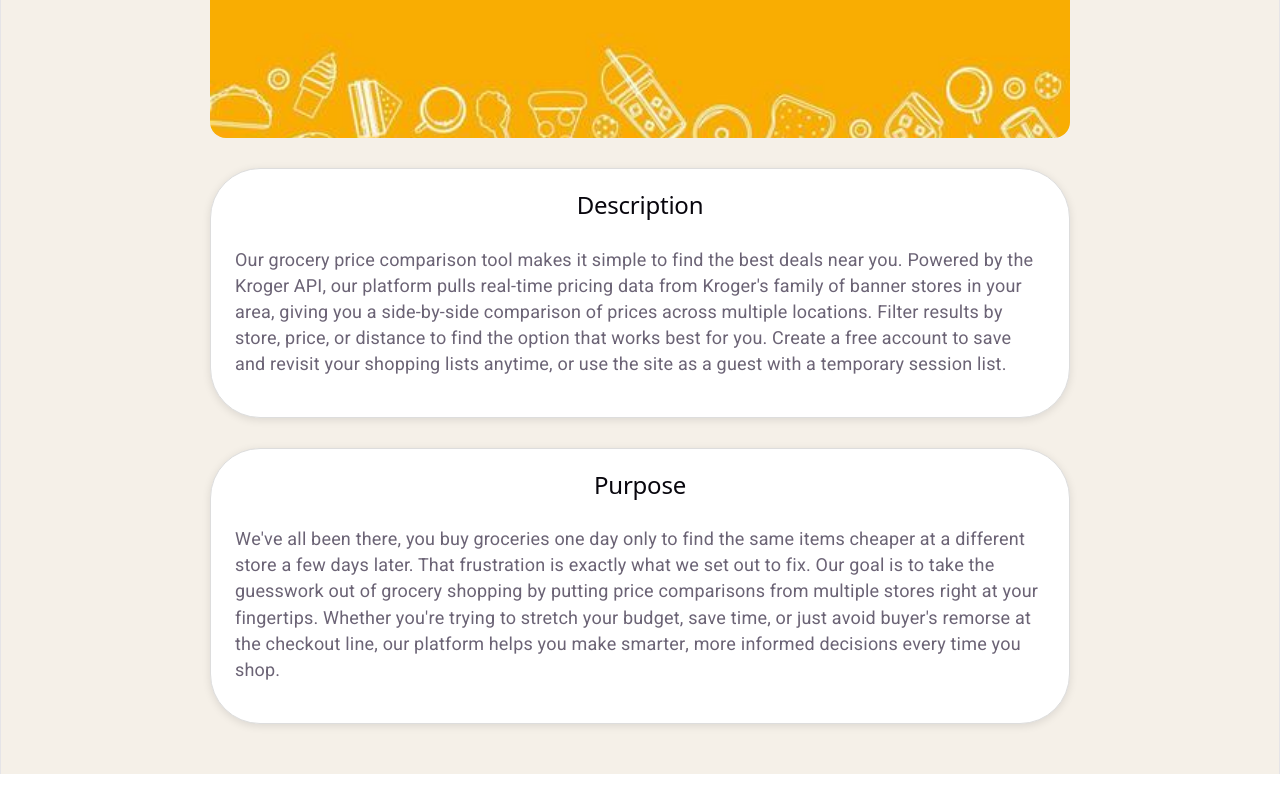
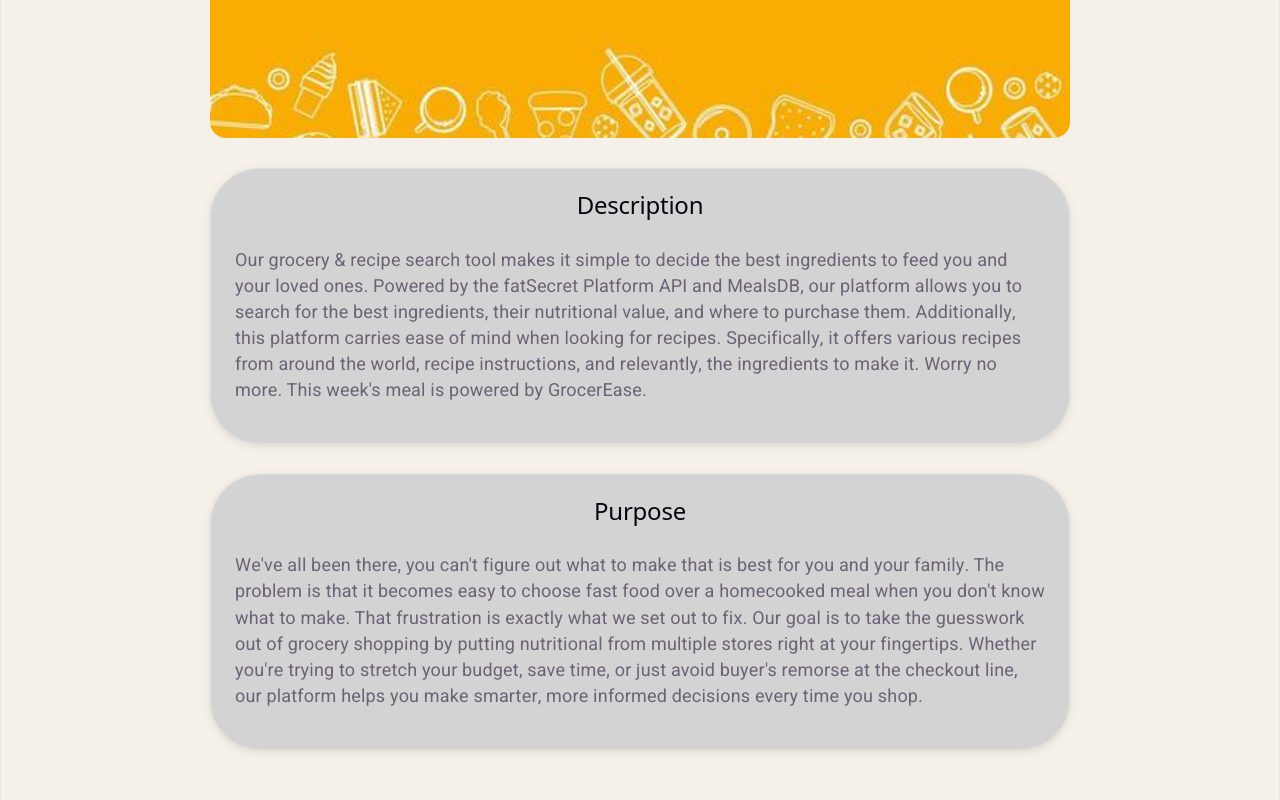
Before and after one commit to skyhbui-hub/finalProject, a React (Vite) app: page / in a window 1280 px wide. Shown: the part 512-1312 px from the top of the page. Before the commit the page ends 1286 px from the top, so only its background shows below. Built offline with nearby package versions, Linux system fonts and the light colour scheme; no server answers.

Commit message:
Edited website description & CSS

```diff
--- a/src/pages/Home.css
+++ b/src/pages/Home.css
@@ -24,7 +24,7 @@
   }
 
   .hero-text {
-    color: #FFFFFF;
+    color: black;
     font-size: 24px;
     font-weight: 500;
     text-align: center;
@@ -38,7 +38,7 @@
     max-width: 900px;
     margin: 30px auto;
     padding: 12px 24px;
-    background-color: #FFFFFF;
+    background-color: lightgray;
     border-radius: 50px;
     border: 1px solid #ddd;
     box-shadow: 0 2px 8px rgba(0, 0, 0, 0.1);;
--- a/src/pages/Home.tsx
+++ b/src/pages/Home.tsx
@@ -16,10 +16,9 @@
           Description
         </h2>
         <p className='pb-6'>
-          Our grocery price comparison tool makes it simple to find the best deals near you. Powered by the Kroger API, our platform pulls real-time pricing data
-          from Kroger's family of banner stores in your area, giving you a side-by-side comparison of prices across multiple locations. Filter results by store, price,
-          or distance to find the option that works best for you. Create a free account to save and revisit your shopping lists anytime, or use the site as a guest with
-          a temporary session list.
+          Our grocery & recipe search tool makes it simple to decide the best ingredients to feed you and your loved ones. Powered by the fatSecret Platform API and MealsDB, our platform
+          allows you to search for the best ingredients, their nutritional value, and where to purchase them. Additionally, this platform carries ease of mind when looking for recipes.
+          Specifically, it offers various recipes from around the world, recipe instructions, and relevantly, the ingredients to make it. Worry no more. This week's meal is powered by GrocerEase.
         </p>
       </section>
 
@@ -28,8 +27,8 @@
           Purpose
         </h2>
         <p className='pb-6'>
-          We've all been there, you buy groceries one day only to find the same items cheaper at a different store a few days later. That frustration is exactly what we set
-          out to fix. Our goal is to take the guesswork out of grocery shopping by putting price comparisons from multiple stores right at your fingertips. Whether you're
+          We've all been there, you can't figure out what to make that is best for you and your family. The problem is that it becomes easy to choose fast food over a homecooked meal when you don't know what to make.
+          That frustration is exactly what we set out to fix. Our goal is to take the guesswork out of grocery shopping by putting nutritional from multiple stores right at your fingertips. Whether you're
           trying to stretch your budget, save time, or just avoid buyer's remorse at the checkout line, our platform helps you make smarter, more informed decisions every time you shop.
         </p>
       </section>
```
